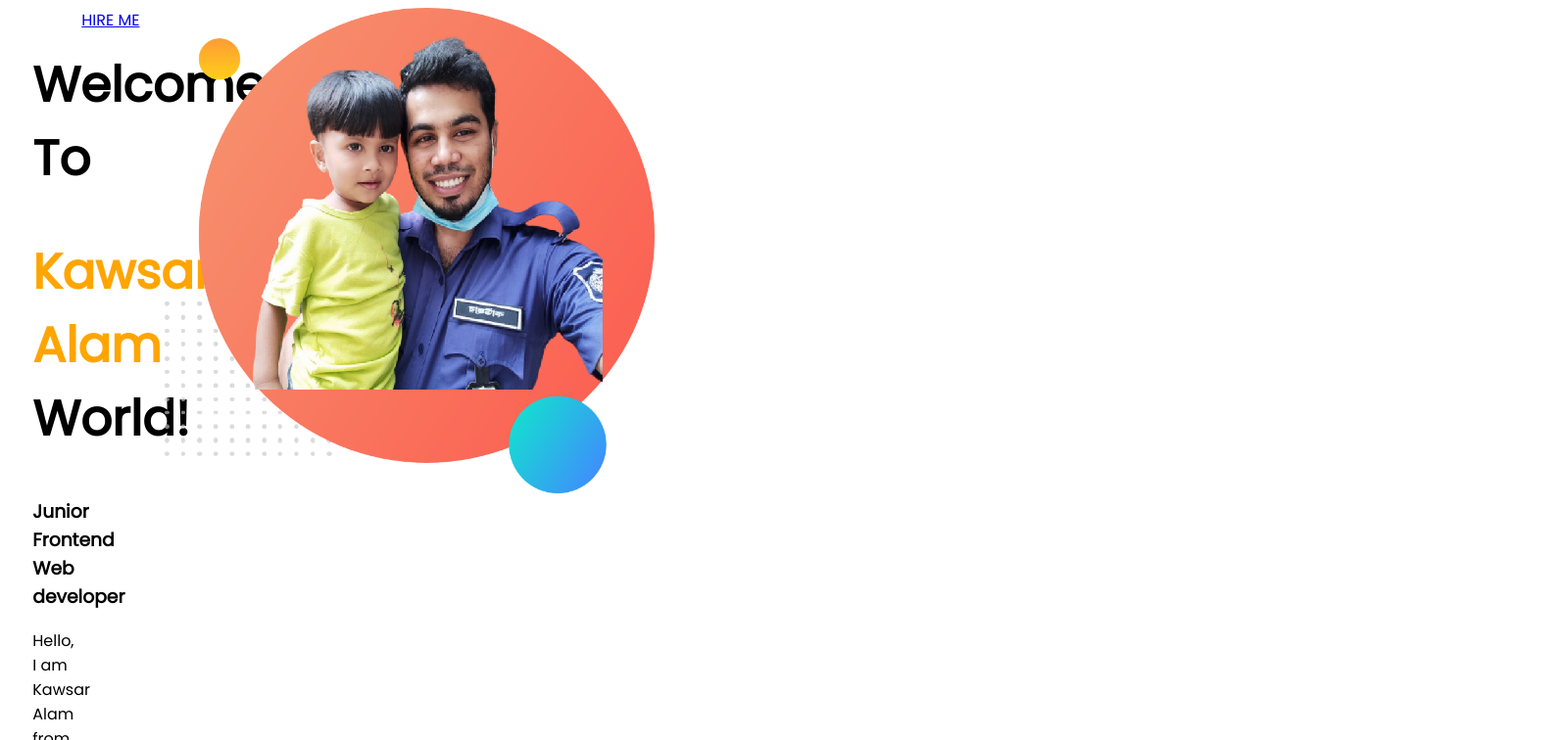
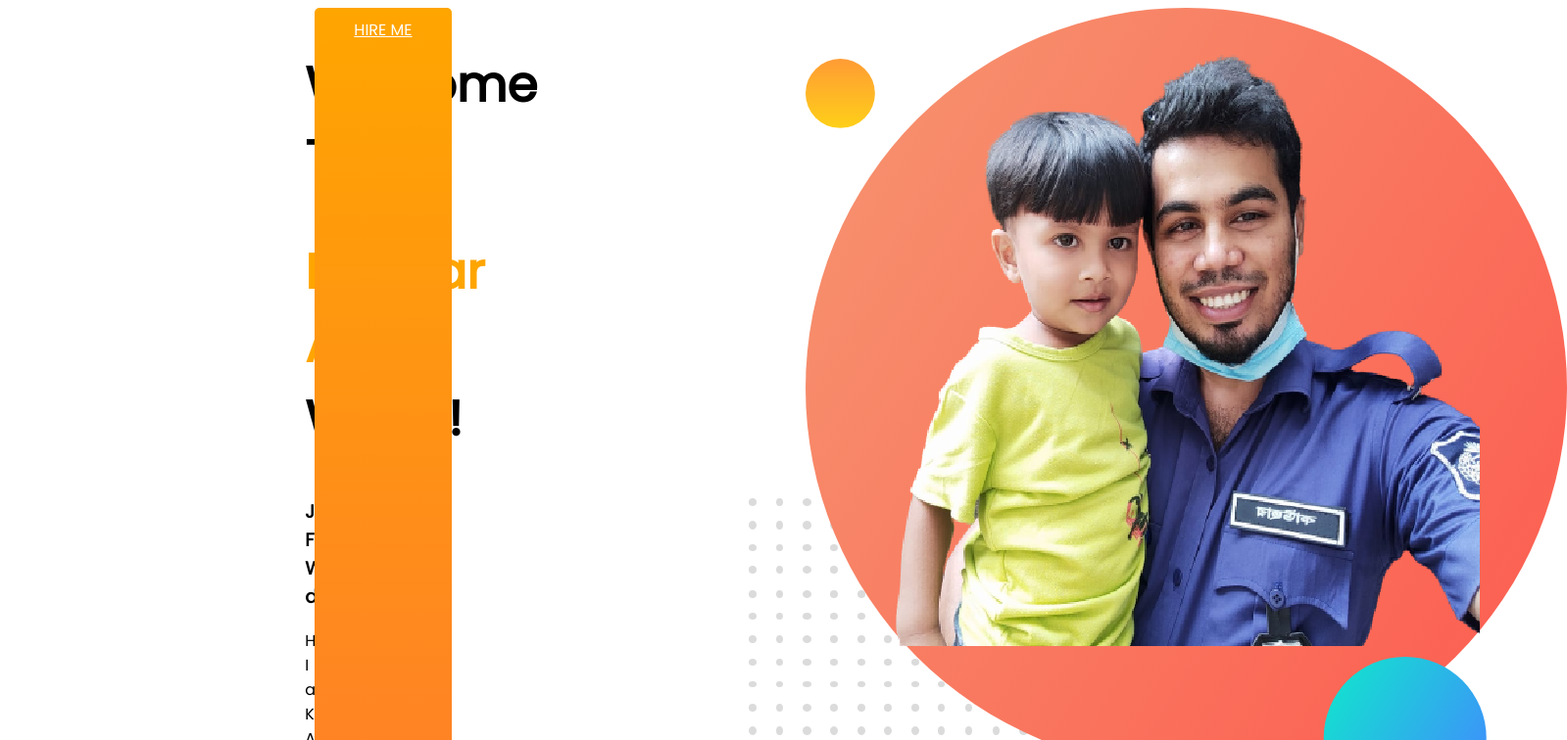
Before and after one commit to Kawsaralam1/developer-protfolio, a plain HTML site: page index.html in a window 1280 px wide. Shown: the top 756 px of the page at 98% size, 1599 px wide, since content can reach past the window. Drawn offline with Linux system fonts and the light colour scheme.

Commit message:
my commit

```diff
--- a/index.html
+++ b/index.html
@@ -22,7 +22,8 @@
                 stop
                 until I become successful Web developer. Inshallah one day I will reach my goal.</p>
         </div>
-        <a target="_blank" href="https://www.linkedin.com/learning/topics/programming-languages">HIRE ME </a>
+        <a class="link-button" target="_blank"
+            href="https://www.linkedin.com/learning/topics/programming-languages">HIRE ME </a>
         <div class="half-width"> <img src="images/Kawsar-pic.png" alt="Picture"></div>
     </section>
 </body>
--- a/style.css
+++ b/style.css
@@ -15,10 +15,19 @@ section {
 }
 
 .half-width {
-    width: 50px;
-    padding-left: 2%;
+    width: 10px;
+    padding-left: 24%;
 }
 
 .half-width img {
-    width: 500px;
+    width: 100 px;
 }
+
+.link-button {
+    text-decoration: no;
+    background-image: linear-gradient(orange, tomato);
+    padding: 10px 40px;
+    color: white;
+    font-weight: 700px;
+    Border-radius: 5px;
+}
```
